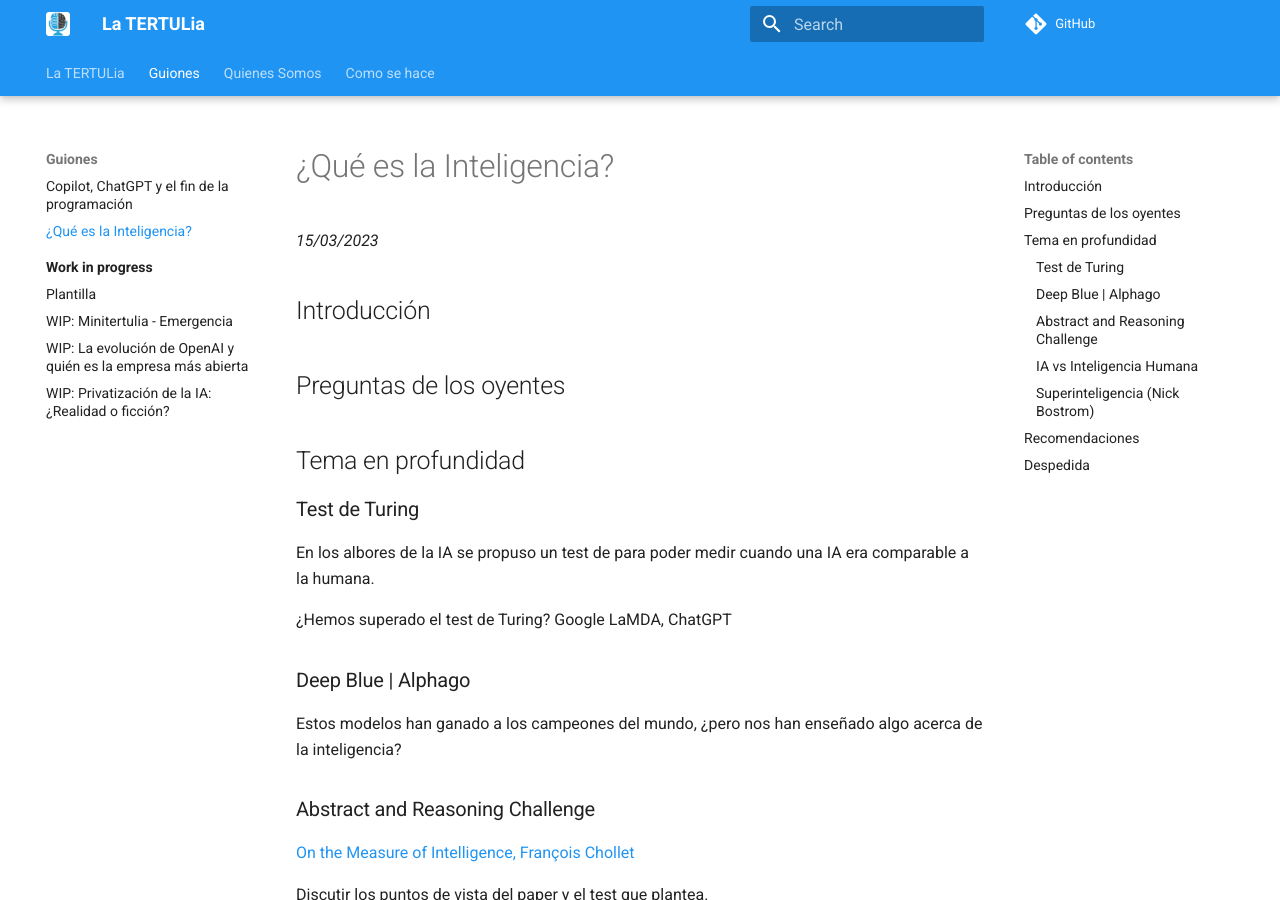
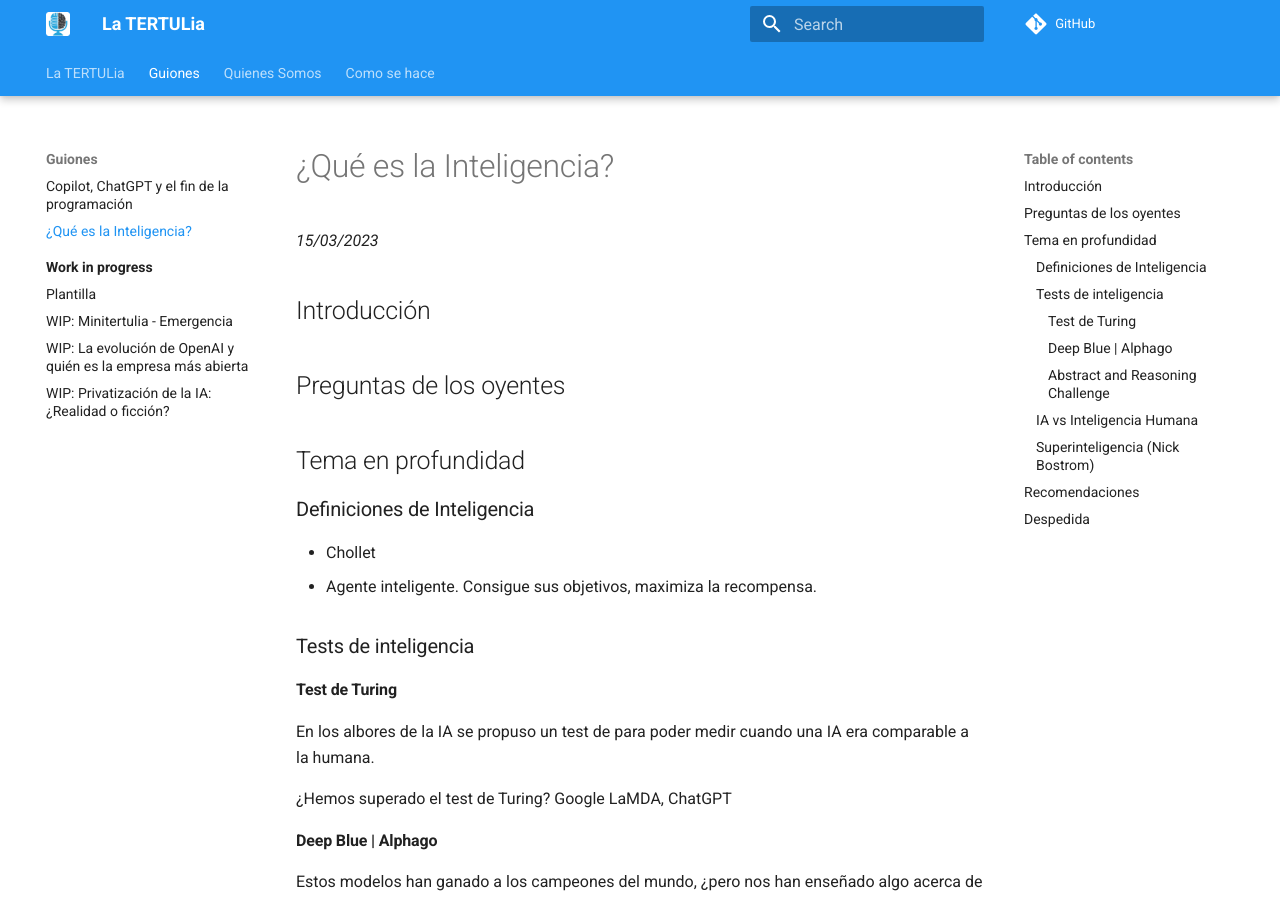
Before and after one commit to ironbar/tertulia_inteligencia_artificial, an MkDocs documentation site: the page built from docs/guiones/02-que-es-la-inteligencia.md, in a window 1280 px wide and 900 px high. Built offline with MkDocs 1.6.1 and Material for MkDocs 9.7.7, drawn with Linux system fonts in a browser that asks for light colours; comment, search, counter and statistics services are not loaded.

Commit message:
reorganizados los temas del día

```diff
--- a/docs/guiones/02-que-es-la-inteligencia.md
+++ b/docs/guiones/02-que-es-la-inteligencia.md
@@ -8,17 +8,24 @@ _15/03/2023_
 
 ## Tema en profundidad
 
-### Test de Turing
+### Definiciones de Inteligencia
+
+- Chollet
+- Agente inteligente. Consigue sus objetivos, maximiza la recompensa.
+
+### Tests de inteligencia
+
+#### Test de Turing
 
 En los albores de la IA se propuso un test de para poder medir cuando una IA era comparable a la humana.
 
 ¿Hemos superado el test de Turing? Google LaMDA, ChatGPT
 
-### Deep Blue | Alphago
+#### Deep Blue | Alphago
 
 Estos modelos han ganado a los campeones del mundo, ¿pero nos han enseñado algo acerca de la inteligencia?
 
-### Abstract and Reasoning Challenge
+#### Abstract and Reasoning Challenge
 
 [On the Measure of Intelligence, François Chollet](https://arxiv.org/abs/1911.01547)
 
```
